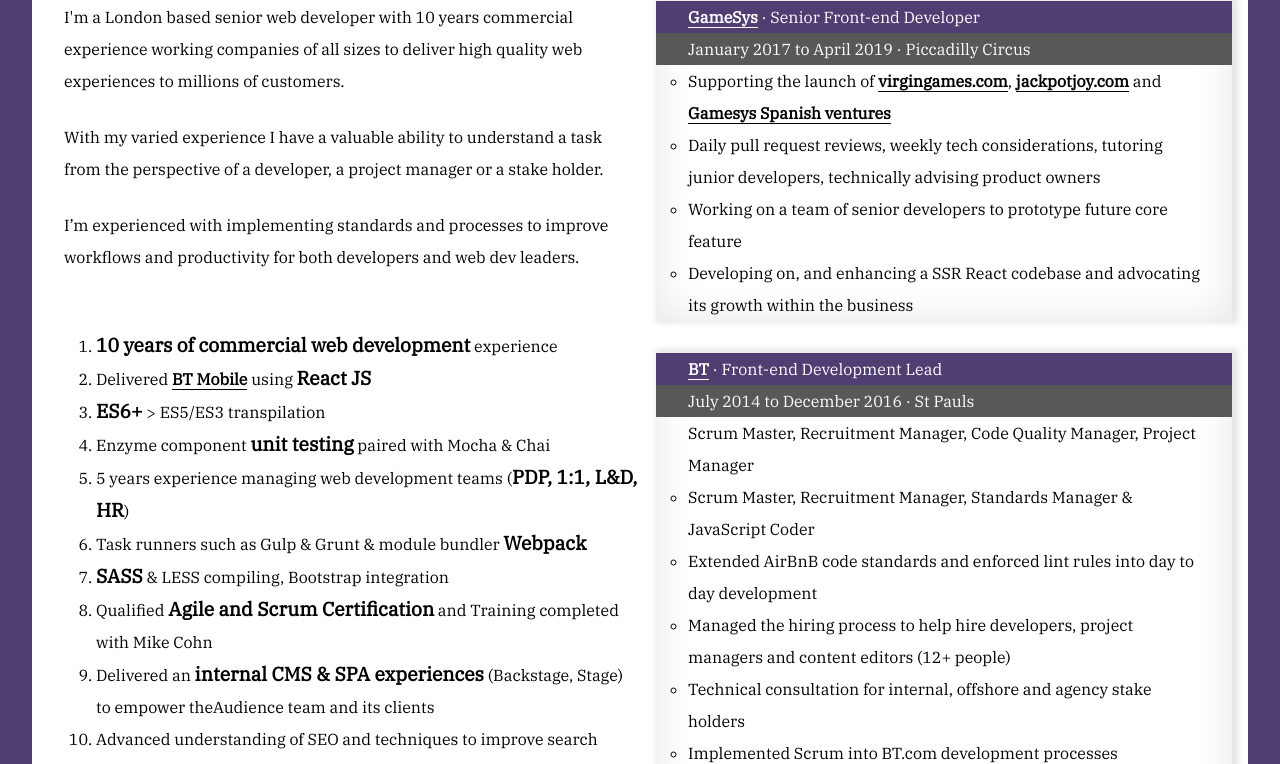
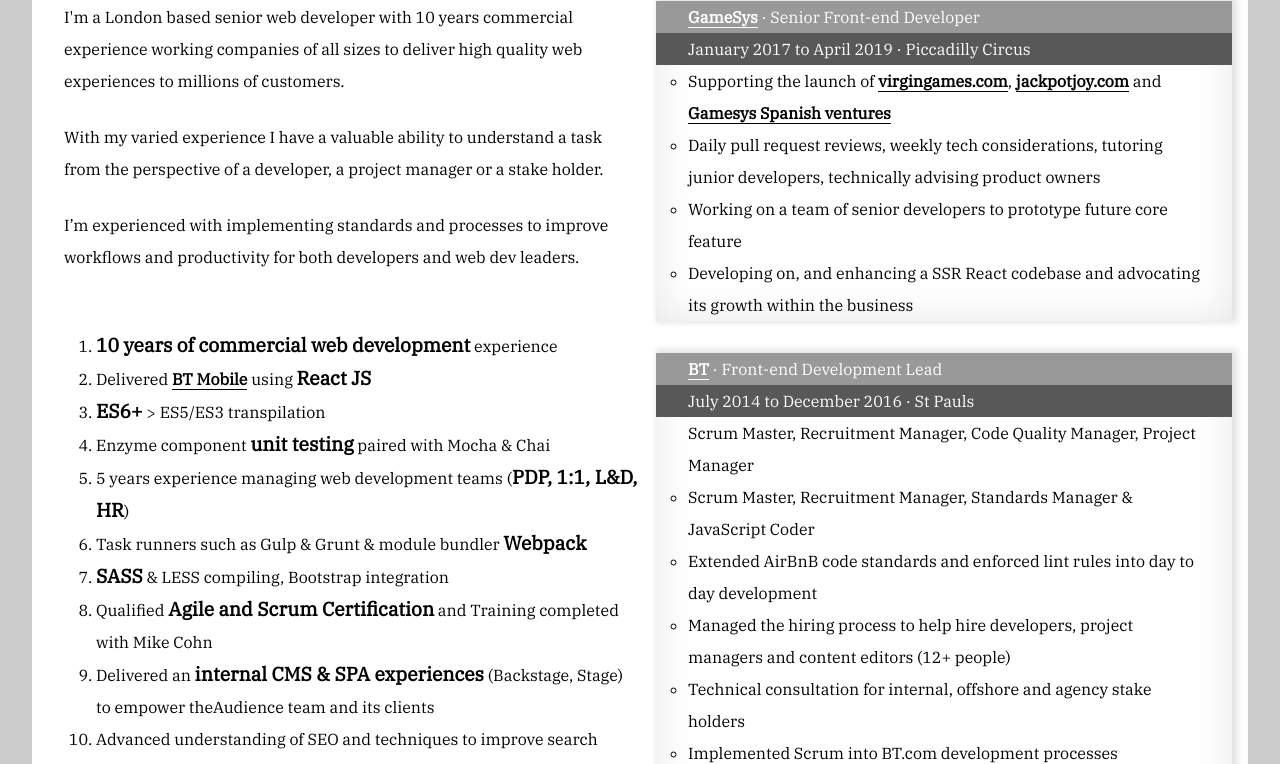
Before and after one commit to vpkhandavalli/vishnukhandavalli, a React app: page / in a window 1280 px wide. Shown: the part 143-907 px from the top of the page. Built offline with nearby package versions, Linux system fonts and the light colour scheme.

Commit message:
feat(master): tone down colors

```diff
--- a/src/components/jobs/index.js
+++ b/src/components/jobs/index.js
@@ -13,7 +13,7 @@
 const Rows = [
 	{
 		CardActionArea: {
-			backgroundColor: '#503e73',
+			backgroundColor: '#999',
 			color: 'white',
 			padding: '0 2rem'
 		},
--- a/src/index.scss
+++ b/src/index.scss
@@ -7,7 +7,7 @@
 }
 
 body {
-	background-color: #503e73;
+	background-color: #ccc;
 	color: black;
 	padding: 2rem;
 }
```
